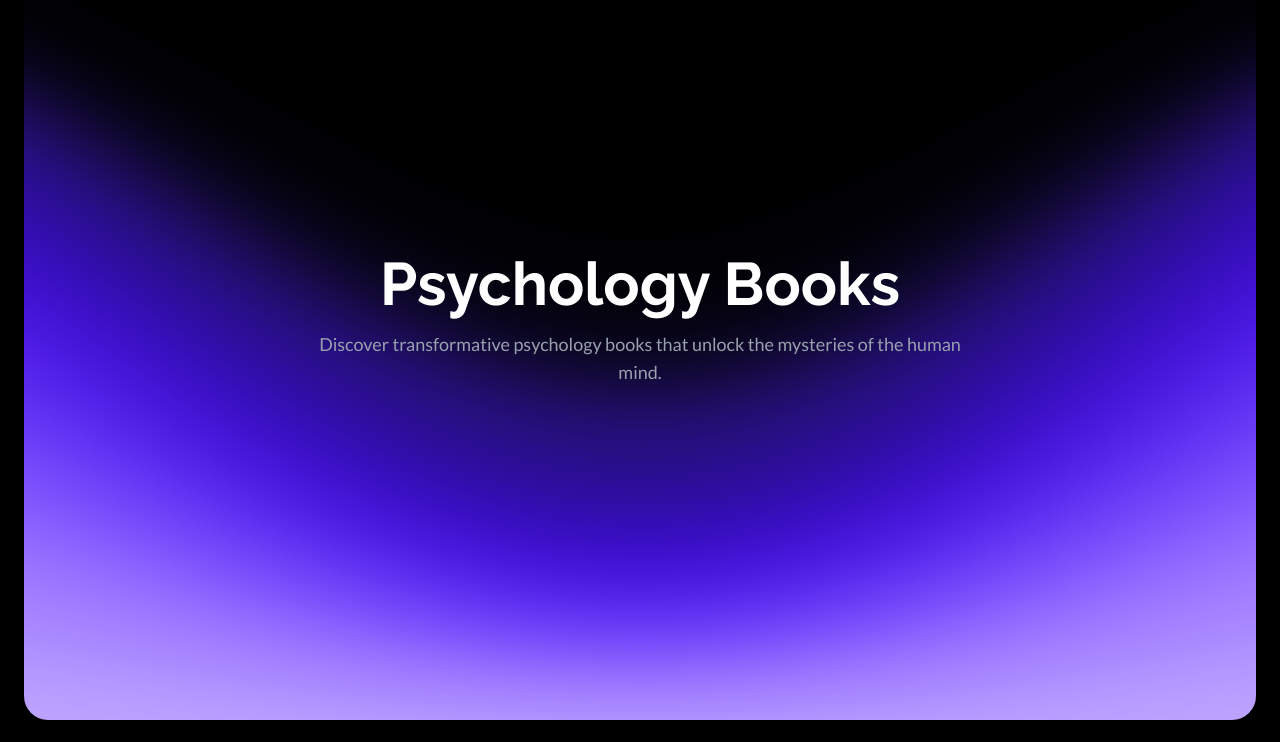
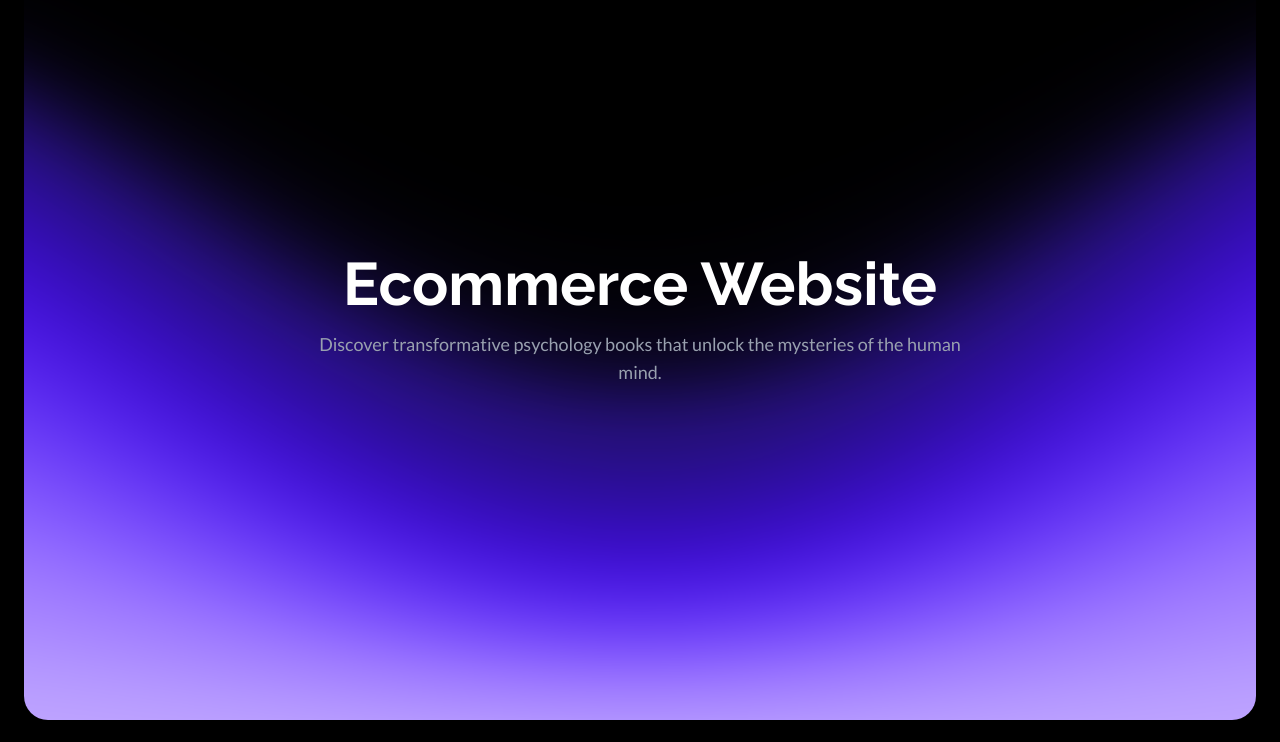
Before and after one commit to Priyansxu/Ecommerce, a Next.js app: page / in a window 1280 px wide. Shown: the top 742 px of the page. Built offline with nearby package versions, Linux system fonts and the light colour scheme.

Commit message:
Update Hero.js

```diff
--- a/app/components/Hero.js
+++ b/app/components/Hero.js
@@ -10,7 +10,7 @@ export default function Hero() {
       <div className="max-w-7xl mx-auto relative z-10 flex items-center justify-center h-full">
         <div className="text-center">
           <h1 className={`text-4xl lg:text-6xl font-bold mb-4 text-white transition-all duration-600 ease-in-out transform translate-y-0 ${raleway.className}`}>
-            Psychology Books
+            Ecommerce Website
           </h1>
           <p className={`text-gray-400 text-lg max-w-2xl mx-auto transition-all duration-600 ease-in-out transform translate-y-0 ${lato.className}`}>
             Discover transformative psychology books that unlock the mysteries of the human mind.
```
